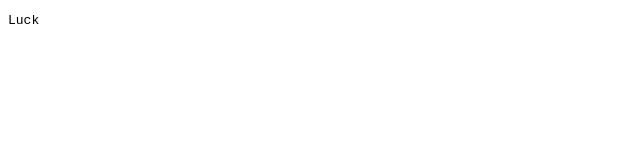
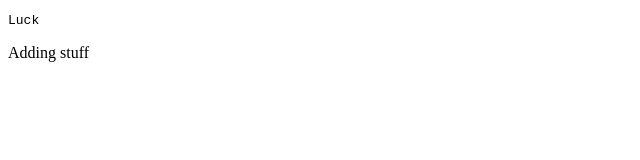
Before and after one commit to Svetik13/rabota, a plain HTML site: page index.html in a window 1280 px wide. Shown: the whole page, without its empty margins (0-640 px from the left). Drawn offline with Linux system fonts and the light colour scheme.

Commit message:
index.html created

```diff
--- a/index.html
+++ b/index.html
@@ -6,5 +6,6 @@
 </head>
 <body>
 <pre>Luck</pre>
+<p>Adding stuff</p>
 </body>
 </html>
```
